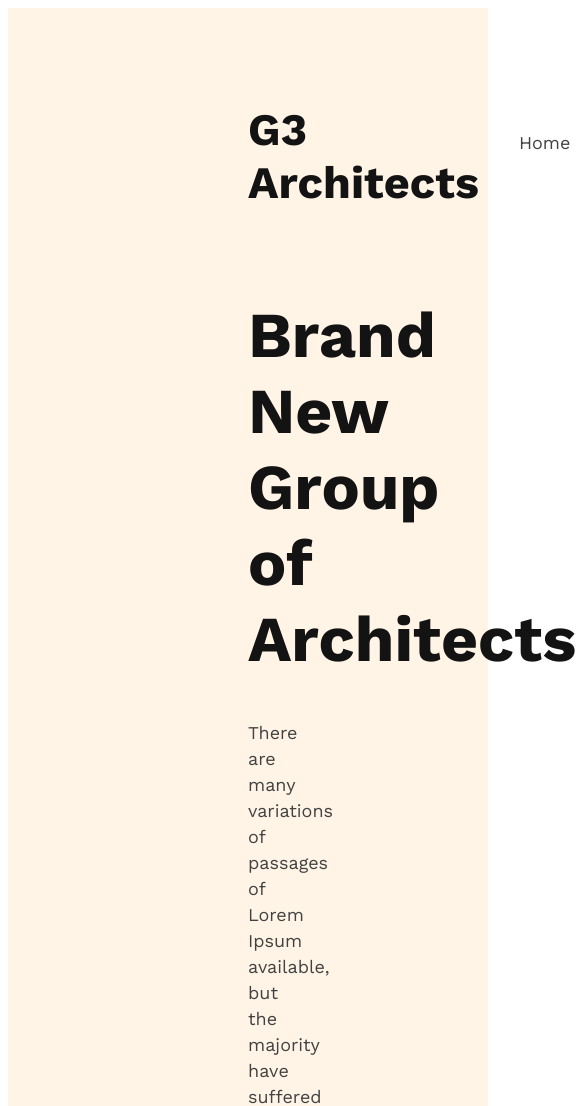
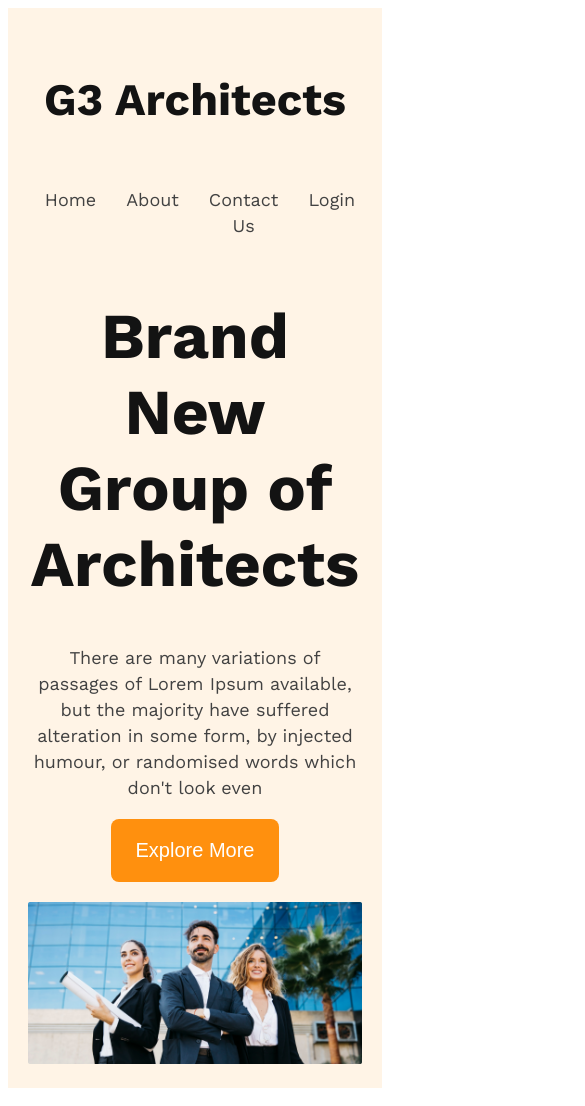
Before and after one commit to pujadasprema23/g3-architect-website, a plain HTML site: page index.html in a window 390 px wide. Shown: the top 1106 px of the page, 585 px wide, since content can reach past the window. Drawn offline with nearby package versions, Linux system fonts and the light colour scheme.

Commit message:
added responsive

```diff
--- a/style.css
+++ b/style.css
@@ -63,5 +63,37 @@ font-weight: 500;
 line-height: 26px;
 }
 .btn-primary{
+    background-color: #FF900E;
+    border-radius: 8px;
+    border: none;
+    padding: 20px 25px;
+    color: white;
+    font-size: 1.25rem;
+    font-weight: 600px;
+    cursor: pointer;
+}
+.banner img{
+    width: 100%;
+    margin-top: 20px;
+}
 
+/* responsive media query */
+
+/* mobile device */
+@media screen and (max-width:576px) {
+    header{
+        padding: 20px;
+    }
+    nav{
+        flex-direction: column;
+    }
 }
+/* tablet or medium device */
+@media screen and (min-width:576px) and (max-width:960px) {
+    header{
+        padding: 20px;
+    }
+    nav{
+        flex-direction: column;
+    }
+}
```
